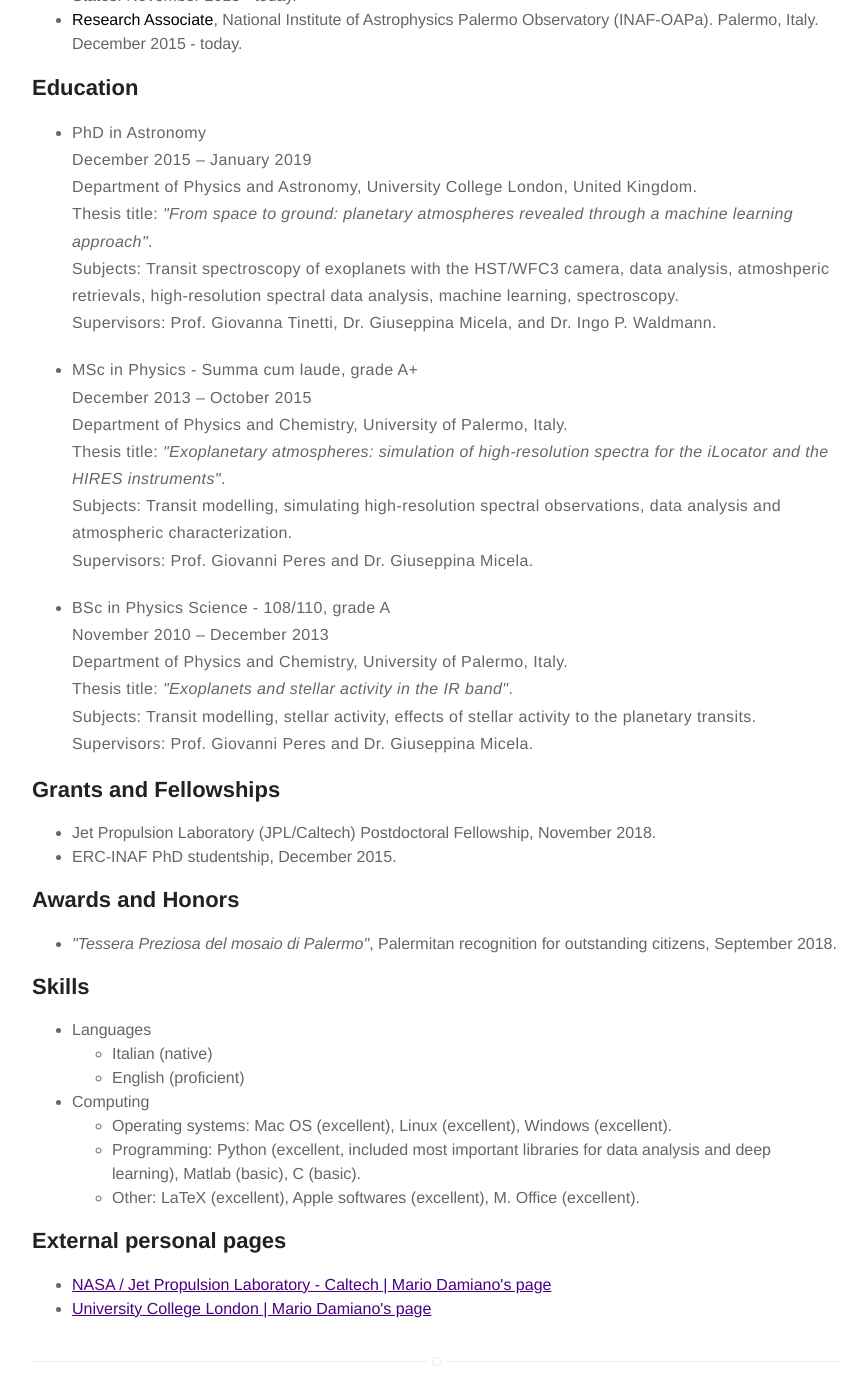
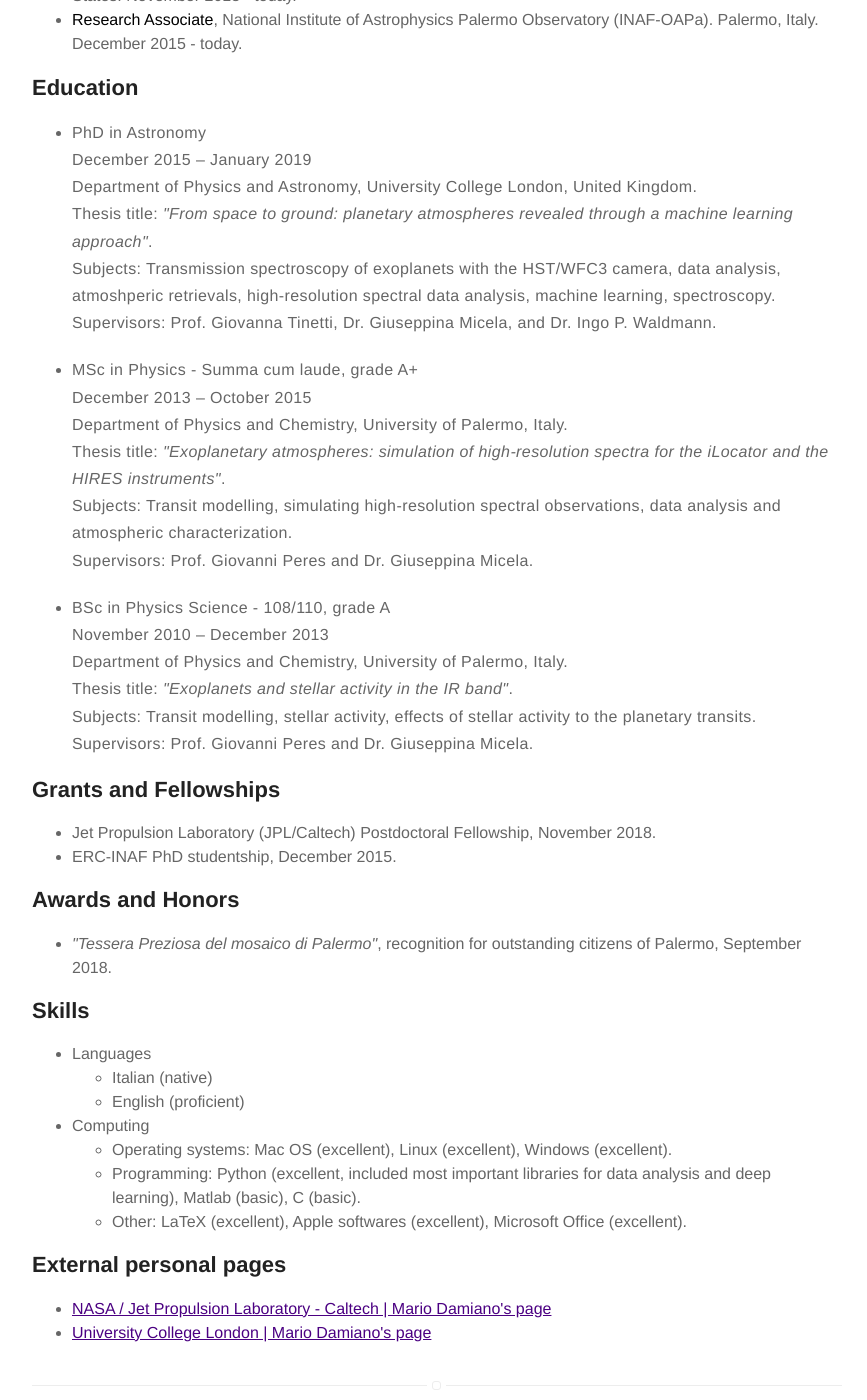
Before and after one commit to MDamiano/MDamiano.github.io, a Jekyll site: the page built from about.md, in a window 1280 px wide and 1400 px high, scrolled down 1312 px. Shown: the whole window, without its empty margins (203-1070 px from the left). Built offline with Jekyll 4.4.1, drawn with Linux system fonts in a browser that asks for light colours.

Commit message:
Update about.md

```diff
--- a/about.md
+++ b/about.md
@@ -39,7 +39,7 @@ layout: page
 <br />December 2015 – January 2019
 <br />Department of Physics and Astronomy, University College London, United Kingdom.
 <br />Thesis title: <i>"From space to ground: planetary atmospheres revealed through a machine learning approach"</i>.
-<br />Subjects: Transit spectroscopy of exoplanets with the HST/WFC3 camera, data analysis, atmoshperic retrievals,
+<br />Subjects: Transmission spectroscopy of exoplanets with the HST/WFC3 camera, data analysis, atmoshperic retrievals,
 high-resolution spectral data analysis, machine learning, spectroscopy.
 <br />Supervisors: Prof. Giovanna Tinetti, Dr. Giuseppina Micela, and Dr. Ingo P. Waldmann.</p></li>
 	<li><p>MSc in Physics - Summa cum laude, grade A+
@@ -64,7 +64,7 @@ high-resolution spectral data analysis, machine learning, spectroscopy.
 
 <h2>Awards and Honors</h2>
 <ul class="skill-list">
-<li><i>"Tessera Preziosa del mosaio di Palermo"</i>, Palermitan recognition for outstanding citizens, September 2018.</li>
+<li><i>"Tessera Preziosa del mosaico di Palermo"</i>, recognition for outstanding citizens of Palermo, September 2018.</li>
 </ul>
 
 <h2>Skills</h2>
@@ -79,7 +79,7 @@ high-resolution spectral data analysis, machine learning, spectroscopy.
     <ul>
       <li>Operating systems: Mac OS (excellent), Linux (excellent), Windows (excellent).</li>
       <li>Programming: Python (excellent, included most important libraries for data analysis and deep learning), Matlab (basic), C (basic).</li>
-      <li>Other: LaTeX (excellent), Apple softwares (excellent), M. Office (excellent).</li>
+      <li>Other: LaTeX (excellent), Apple softwares (excellent), Microsoft Office (excellent).</li>
     </ul>
   </li>
 </ul>
```
